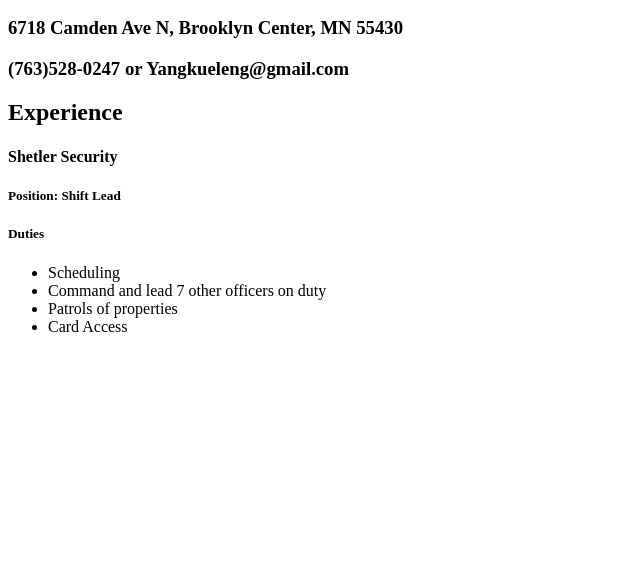
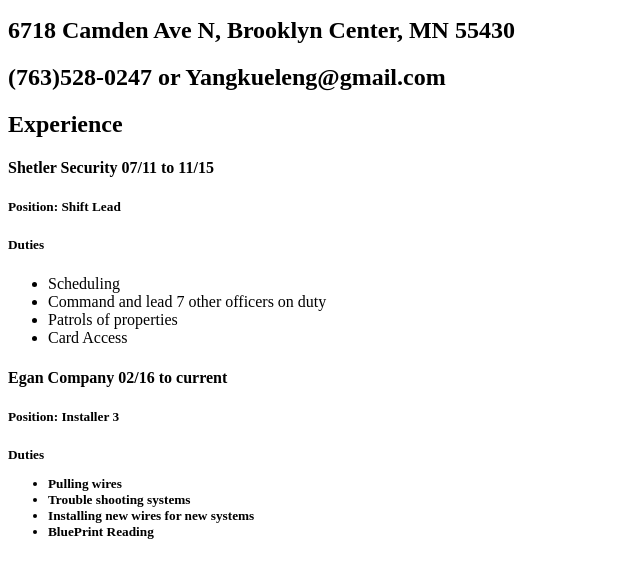
Before and after one commit to kueleng/kueleng.github.io, a plain HTML site: page index.html in a window 1280 px wide. Shown: the part 50-628 px from the top of the page, without its empty margins (0-640 px from the left). Drawn offline with Linux system fonts and the light colour scheme.

Commit message:
Update index.html

```diff
--- a/index.html
+++ b/index.html
@@ -4,16 +4,24 @@
 <title>Kueleng Yang</title>
 </head>
   <body><h2> Kueleng Yang</h2>
-    <h3> 6718 Camden Ave N, Brooklyn Center, MN 55430</h3>
-    <h3>(763)528-0247 or Yangkueleng@gmail.com</h3>
+    <h2> 6718 Camden Ave N, Brooklyn Center, MN 55430</h2>
+    <h2>(763)528-0247 or Yangkueleng@gmail.com</h2>
     <h2> Experience</h2>
-    <h4>Shetler Security</h4>
+    <h4>Shetler Security 07/11 to 11/15</h4>
     <h5>Position: Shift Lead</h5>
     <h5>Duties</h5>
     <ul>
       <li> Scheduling</li>
       <li>Command and lead 7 other officers on duty</li>
       <li>Patrols of properties</li>
-      <li>Card Access</li>
+      <li>Card Access</li> </ul>
+    <h4>Egan Company 02/16 to current</h4>
+    <h5>Position: Installer 3</h5>
+    <h5>Duties<h/5>
+      <ul>
+        <li>Pulling wires</li>
+        <li>Trouble shooting systems</li>
+        <li>Installing new wires for new systems</li>
+        <li>BluePrint Reading</li>
 </body>
 </html>
```
